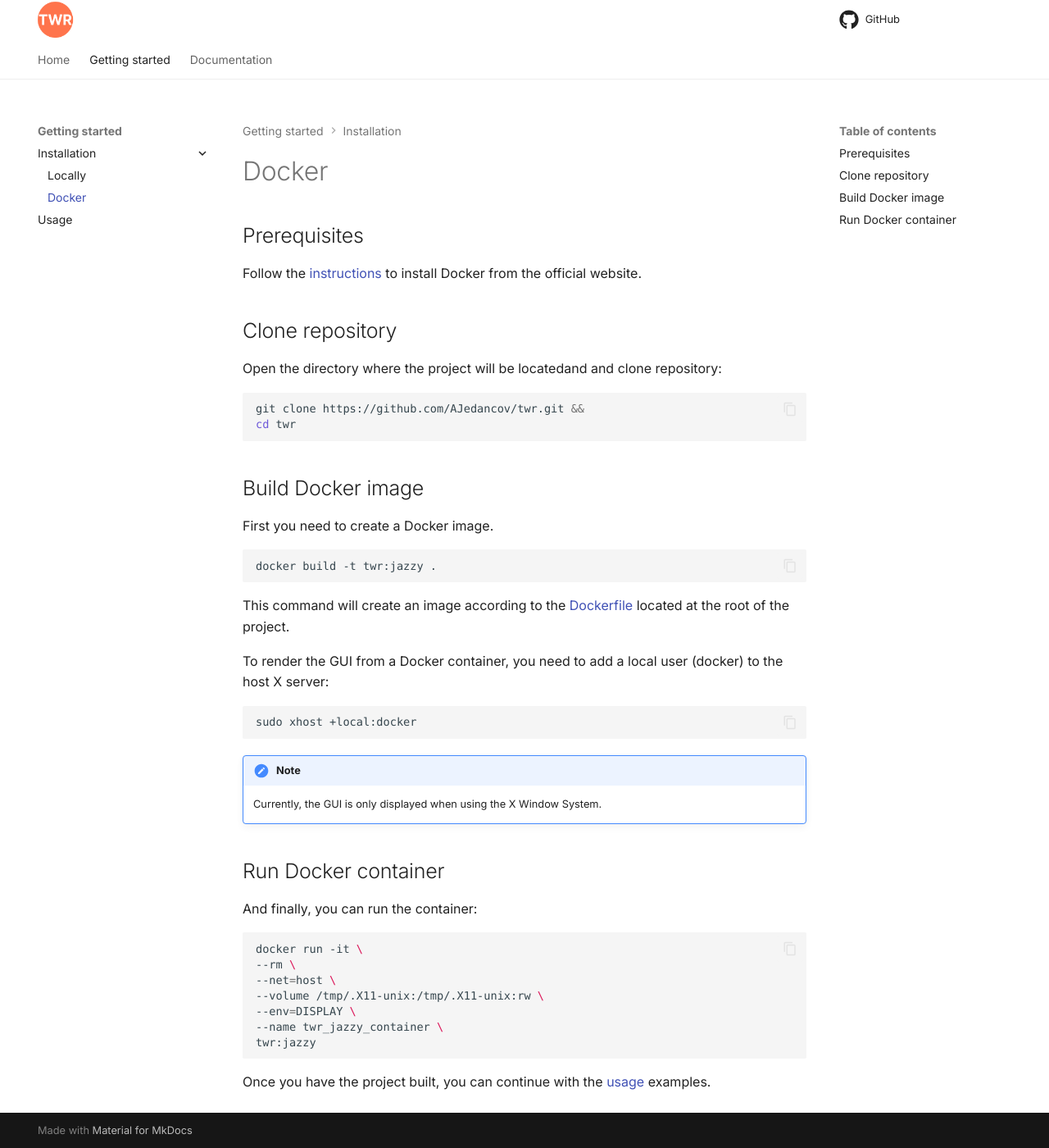
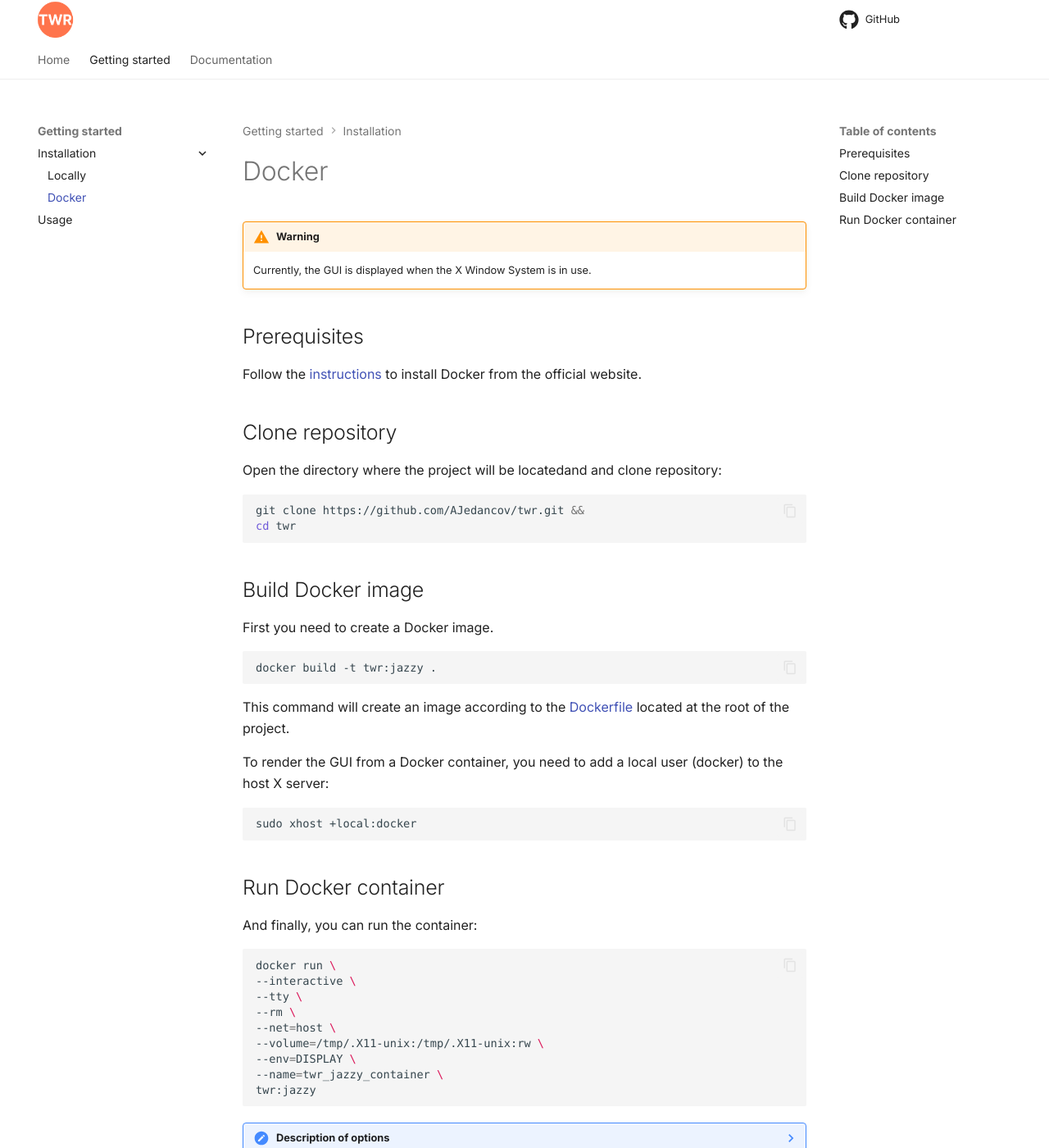
Before and after one commit to AJedancov/twr, an MkDocs documentation site: the page built from docs/docs/getting_started/installation/docker.md, in a window 1280 px wide and 1400 px high. Shown: the whole window at 82% size. Built offline with MkDocs 1.6.1 and Material for MkDocs 9.7.7, drawn with Linux system fonts in a browser that asks for light colours; some web fonts are replaced; comment, search, counter and statistics services are not loaded; some of the changed lines change nothing that is shown.

Commit message:
docs: update docker installation instructions

````diff
--- a/docs/docs/getting_started/installation/docker.md
+++ b/docs/docs/getting_started/installation/docker.md
@@ -1,4 +1,7 @@
 # Docker
+
+!!! warning
+    Currently, the GUI is displayed when the X Window System is in use.
 
 
 ## Prerequisites
@@ -25,22 +28,29 @@ To render the GUI from a Docker container, you need to add a local user (docker)
 sudo xhost +local:docker
 ```
 
-!!! note
-    Currently, the GUI is only displayed when using the X Window System.
-
 
 ## Run Docker container
 
 And finally, you can run the container:
 
 ```shell
-docker run -it \
+docker run \
+--interactive \
+--tty \
 --rm \
 --net=host \
---volume /tmp/.X11-unix:/tmp/.X11-unix:rw \
+--volume=/tmp/.X11-unix:/tmp/.X11-unix:rw \
 --env=DISPLAY \
---name twr_jazzy_container \
+--name=twr_jazzy_container \
 twr:jazzy
 ```
 
+??? note "Description of options"
+    This command includes the following options:
+    `--interactive` - keep terminal open.
+    `--tty` - allocate a pseudo-TTY.
+    `--rm` - automatically remove the container when it exits.
+    `--net=host` - connect to the host network.
+    `--volume` - link the volume mount. This is necessary for correct GUI rendering.
+
 Once you have the project built, you can continue with the [usage](../usage.md) examples.
````
